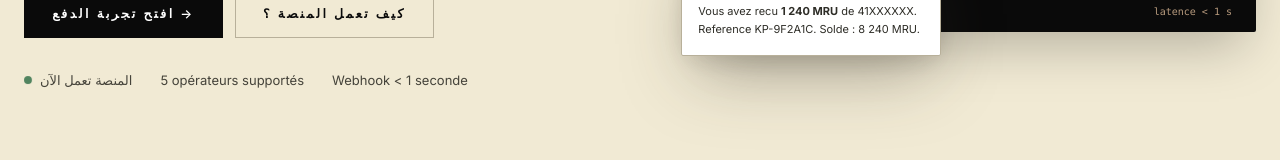
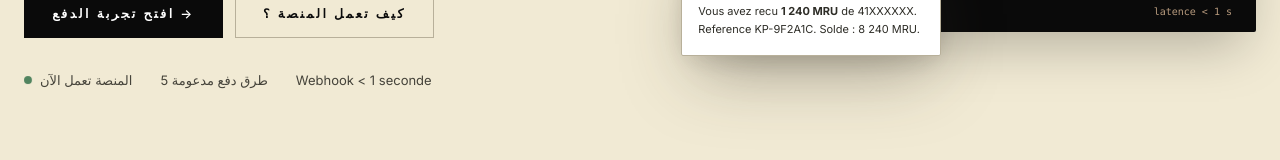
Before and after one commit to Mohamed1629440/Maurigame-Pay, a Next.js app: page / in a window 1280 px wide. Shown: the part 516-676 px from the top of the page. Built offline with nearby package versions, Linux system fonts and the light colour scheme.

Commit message:
Update supported operators text to payment methods

```diff
--- a/src/app/page.tsx
+++ b/src/app/page.tsx
@@ -50,7 +50,7 @@ export default function HomePage() {
                 <span className="kp-pulse"></span>
                 <span> المنصة تعمل الآن </span>
               </div>
-              <div>5 opérateurs supportés</div>
+              <div>5 طرق دفع مدعومة</div>
               <div>Webhook &lt; 1 seconde</div>
             </div>
           </div>
```
